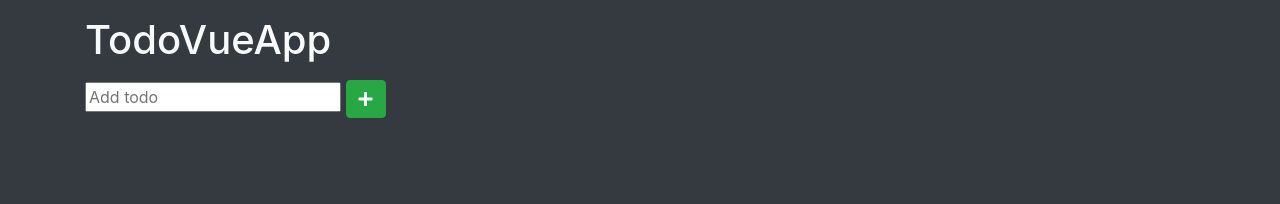
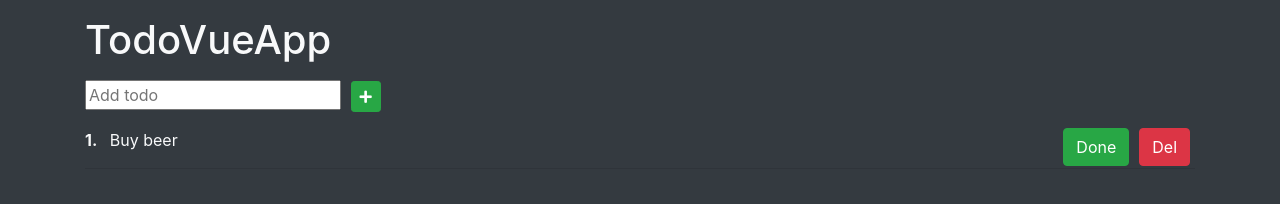
Before and after one commit to ipiewithapple/TodoVue, a plain HTML site: page index.html in a window 1280 px wide. Drawn offline with nearby package versions, Linux system fonts and the light colour scheme.

Commit message:
Check todos

```diff
--- a/index.html
+++ b/index.html
@@ -8,6 +8,7 @@
   <link rel="stylesheet" href="https://stackpath.bootstrapcdn.com/bootstrap/4.1.3/css/bootstrap.min.css"
     integrity="sha384-MCw98/SFnGE8fJT3GXwEOngsV7Zt27NXFoaoApmYm81iuXoPkFOJwJ8ERdknLPMO" crossorigin="anonymous">
   <link rel="stylesheet" href="https://cdnjs.cloudflare.com/ajax/libs/font-awesome/5.11.2/css/all.min.css">
+  <link rel="stylesheet" href="style.css">
   <title>TodoVue</title>
 </head>
 
@@ -16,16 +17,17 @@
     <div class="container">
       <h1 class="mt-3 mb-3">{{title}}</h1>
       <input type="text" placeholder="Add todo" @keydown.enter="addNewTodo" ref="todoInput">
-      <button class="btn btn-success" @click="addNewTodo"><i class="fas fa-plus"></i></button>
+      <button class="btn btn-success btn-sm" @click="addNewTodo"><i class="fas fa-plus"></i></button>
       <span class="text-danger d-block" v-if="isEmpty">Please enter todo</span>
-      <table class="table table-striped table-dark mt-3">
-        <tbody>
-          <tr v-for="(todo, index) in todos">
-            <th scope="row">{{index + 1}}</th>
-            <td>{{todo}}</td>
-          </tr>
-        </tbody>
-      </table>
+      <ul class="mt-3">
+        <li v-for="(todo, index) in todos">
+          <span class="todo-title mr-2">{{`${index + 1}.`}}</span>
+          <p class="todo d-inline">{{todo}}</p>
+          <button class="btn btn-danger float-right">Del</button>
+          <button class="btn btn-success float-right" @click="checkTodo">Done</button>
+          <hr>
+        </li>
+      </ul>
     </div>
   </div>
 
@@ -35,8 +37,8 @@
       el: "#App",
       data: {
         title: 'TodoVueApp',
-        todos: [],
-        isEmpty: false
+        todos: ['Buy beer'],
+        isEmpty: false,
       },
       methods: {
         addNewTodo(evt) {
@@ -47,6 +49,9 @@
             this.$refs.todoInput.value = '';
             this.isEmpty = false;
           }
+        },
+        checkTodo (evt) {
+          evt.target.parentElement.classList.toggle('text-success');
         }
       }
     })
--- /dev/null
+++ b/style.css
@@ -0,0 +1,12 @@
+ul {
+  list-style: none;
+  padding: 0;
+}
+
+.todo-title {
+  font-weight: bold;
+}
+
+.btn {
+  margin: 0 5px;
+}
```
